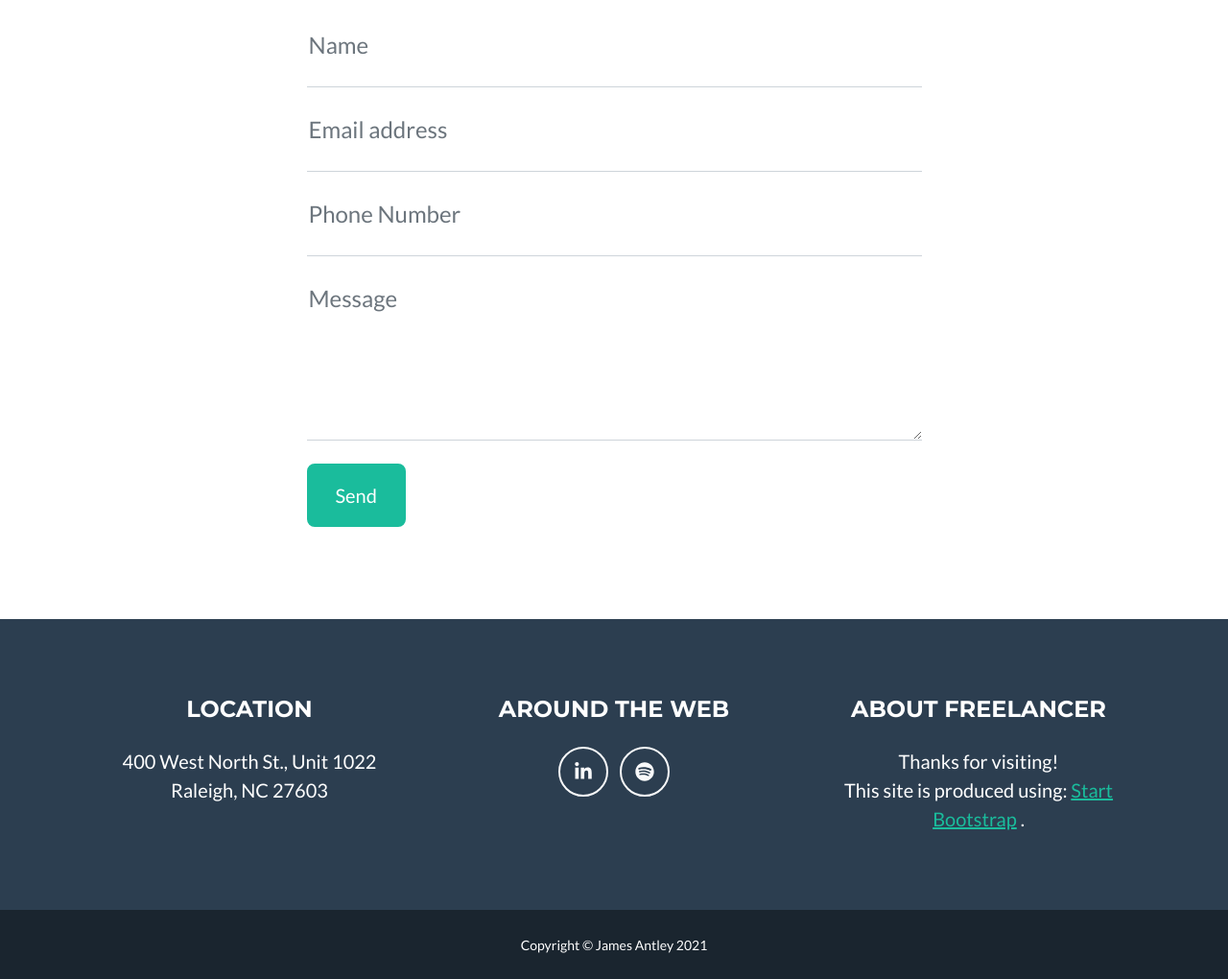
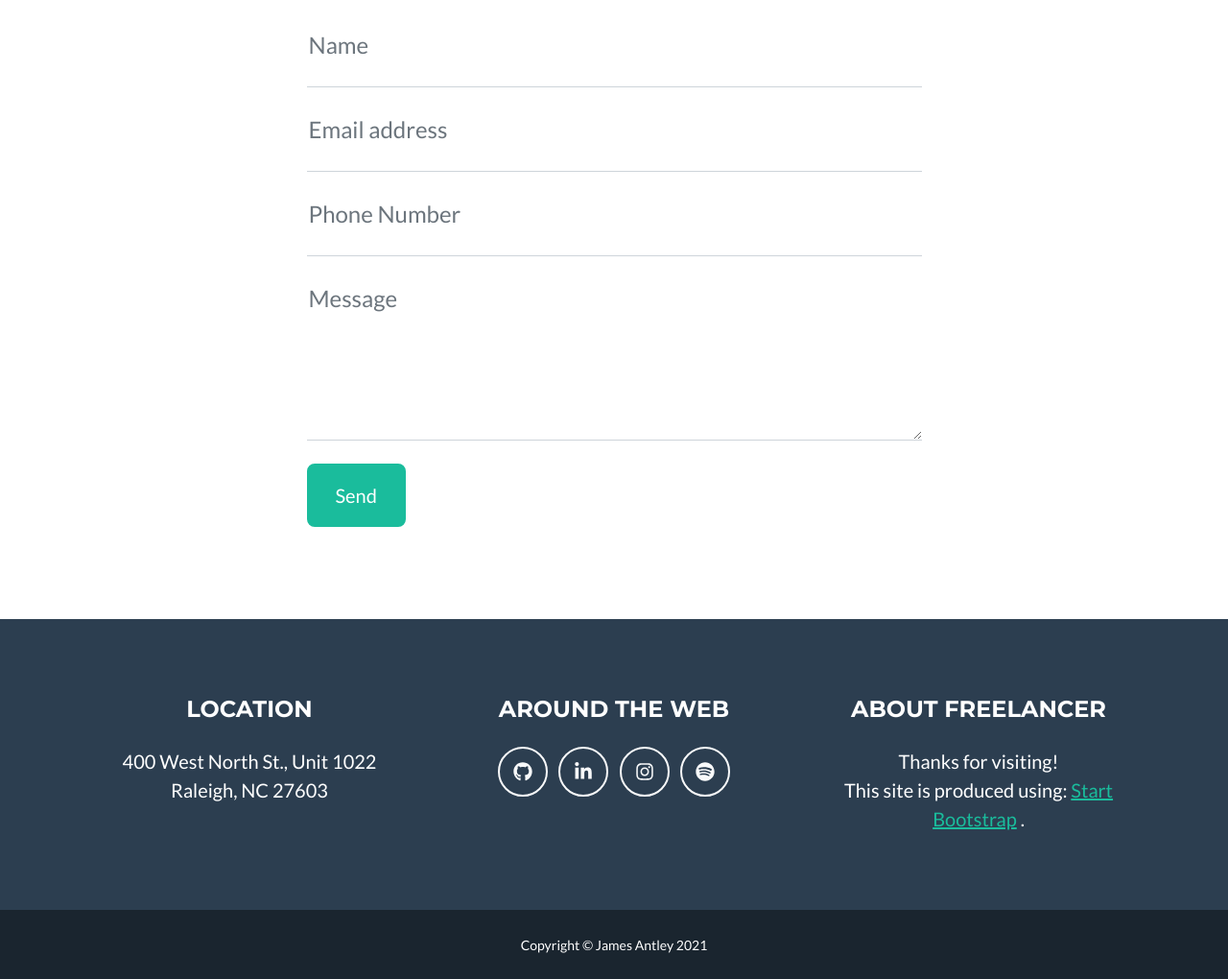
Before and after one commit to Jimmant91/Professional_Portfolio, a plain HTML site: page index.html in a window 1280 px wide. Shown: the part 2721-3741 px from the top of the page at 96% size. Drawn offline with nearby package versions, Linux system fonts and the light colour scheme.

Commit message:
added more social link, must provide more projects

```diff
--- a/index.html
+++ b/index.html
@@ -160,7 +160,7 @@
                     <div class="divider-custom-icon"><i class="fas fa-star"></i></div>
                     <div class="divider-custom-line"></div>
                 </div>
-                <!-- Contact Section Form-->
+                <!-- Contact Section Form/Will need to use PHP to get it to function correctly, probably-->
                 <div class="row justify-content-center">
                     <div class="col-lg-8 col-xl-7">
                         <form>
@@ -203,7 +203,9 @@
                     <!-- Footer Social Icons-->
                     <div class="col-lg-4 mb-5 mb-lg-0">
                         <h4 class="text-uppercase mb-4">Around the Web</h4>
+                        <a class="btn btn-outline-light btn-social mx-1" href="https://github.com/Jimmant91" target="_blank"><i class="fab fa-fw fa-github"></i></a>
                         <a class="btn btn-outline-light btn-social mx-1" href="https://www.linkedin.com/in/jamesantley/" target="_blank"><i class="fab fa-fw fa-linkedin-in"></i></a>
+                        <a class="btn btn-outline-light btn-social mx-1" href="https://www.instagram.com/jame.antle/" target="_blank"><i class="fab fa-fw fa-instagram"></i></a>
                         <a class="btn btn-outline-light btn-social mx-1" href="spotify:user:jimmysideburns" target="_blank" target="_blank"><i class="fab fa-fw fa-spotify"></i></a>
                     </div>
                     <!-- Footer About Text-->
```
